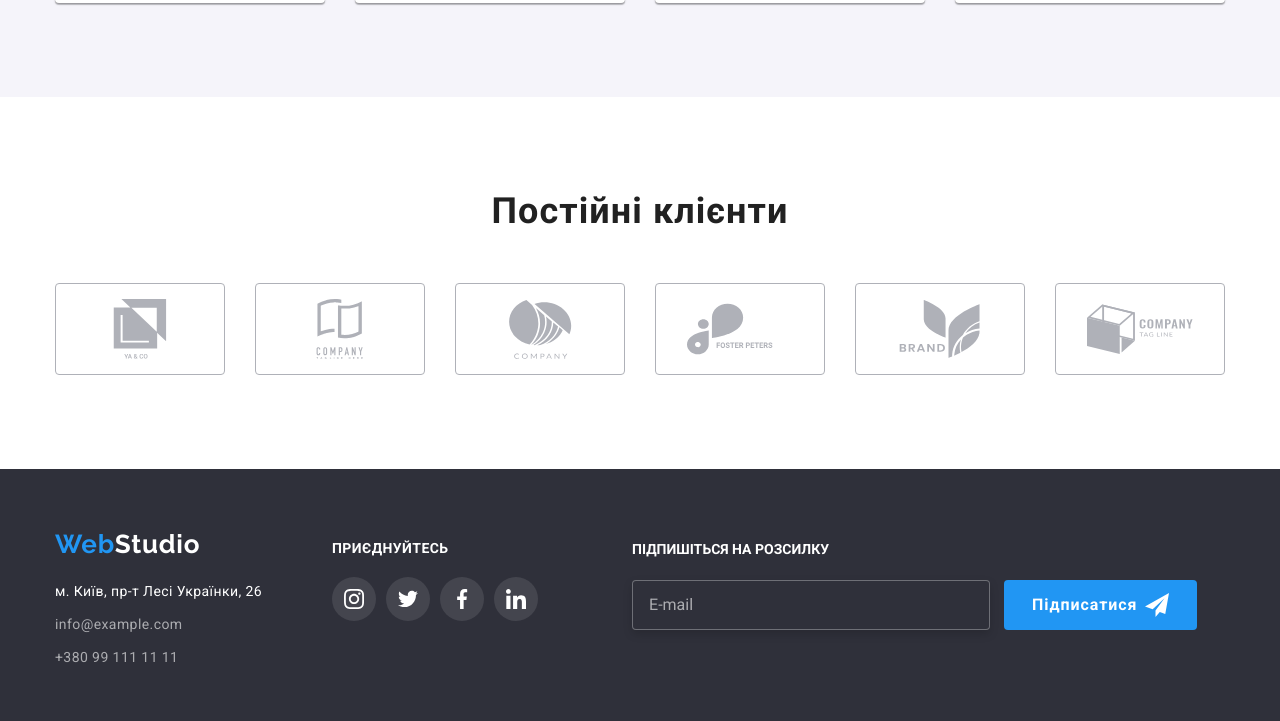
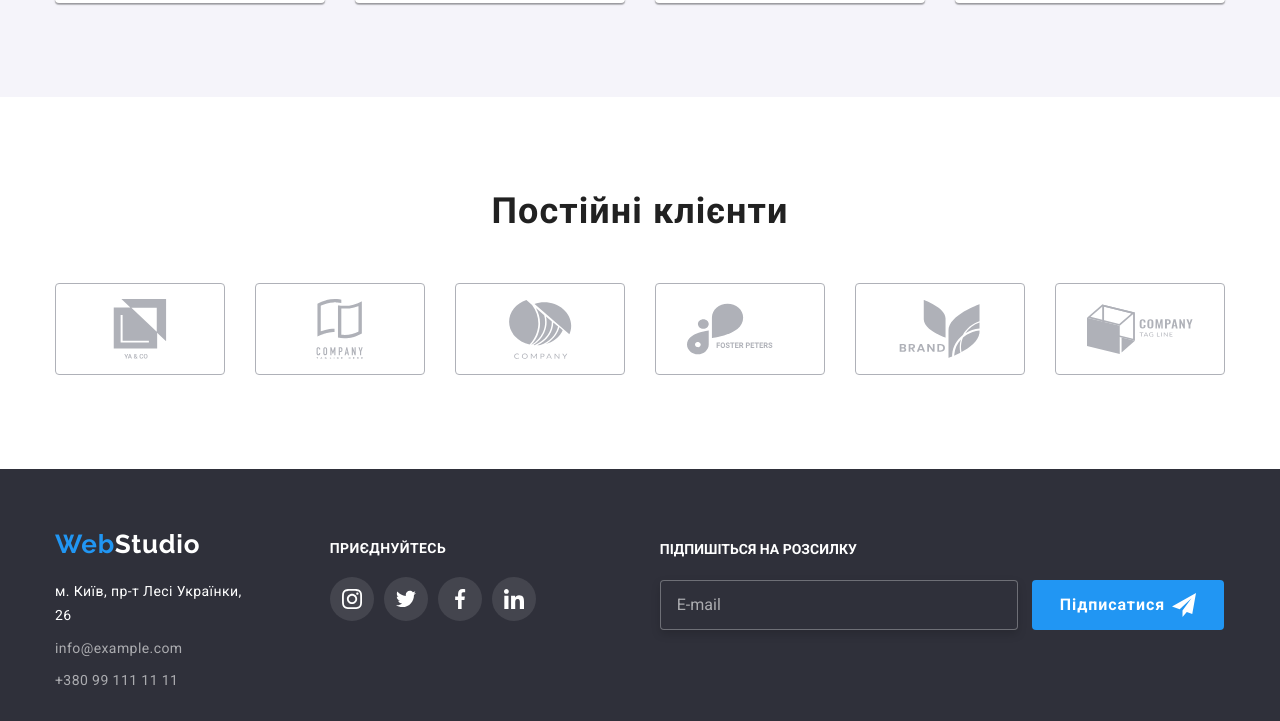
Before and after one commit to Roman-Huminilovych/goit-markup-hw-06, a plain HTML site: page index.html in a window 1280 px wide. Shown: the part 2207-2928 px from the top of the page. Drawn offline with nearby package versions, Linux system fonts and the light colour scheme.

Commit message:
HW-6
Corrected

```diff
--- a/css/styles.css
+++ b/css/styles.css
@@ -820,7 +820,6 @@ textarea:focus {
 
 .footer > .container {
   display: flex;
-  justify-content: baseline;
 }
 
 .footer-soc {
@@ -830,7 +829,7 @@ textarea:focus {
 .footer-submit {
   width: 570px;
   height: 86px;
-  margin-left: 94px;
+  margin-left: 124px;
 }
 
 .footer-submit-form {
```
